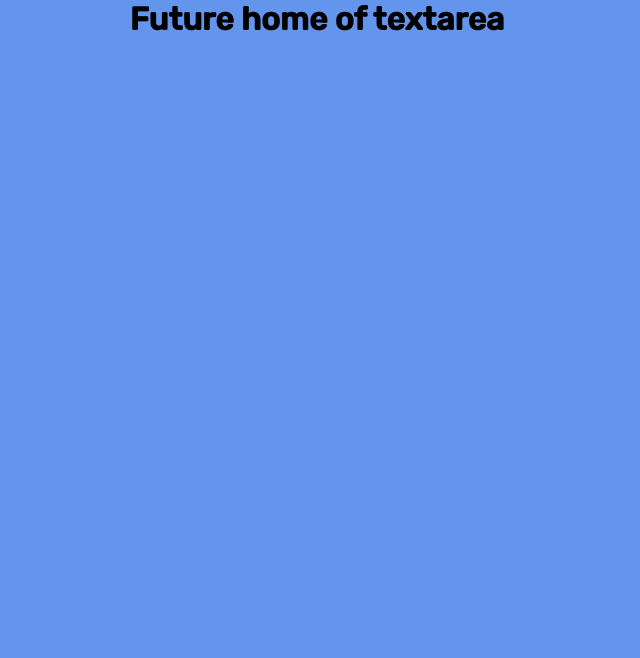
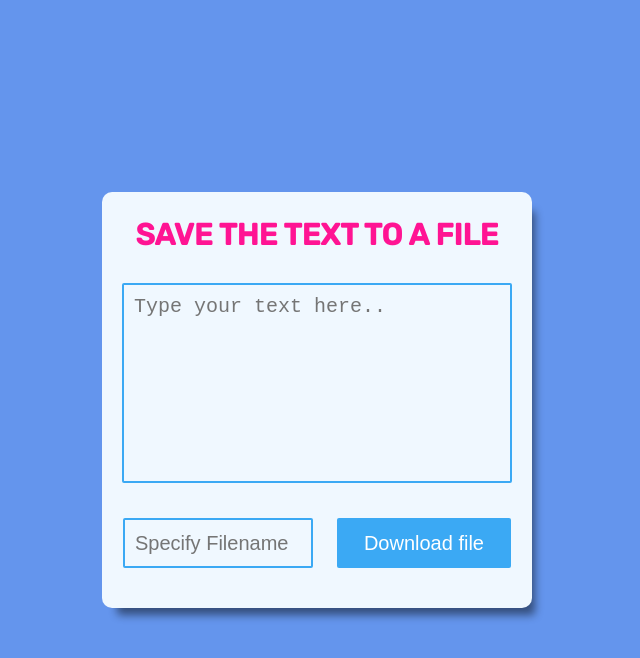
Before and after one commit to letsDoTacos/JavaScript, a plain HTML site: page saveFile/index.html in a window 1280 px wide. Shown: the whole page, without its empty margins (323-963 px from the left). Drawn offline with Linux system fonts and the light colour scheme.

Commit message:
final  commit on saveFile

```diff
--- a/saveFile/index.html
+++ b/saveFile/index.html
@@ -12,8 +12,14 @@
 </head>
 <body>
 
-  <h1>Future home of textarea</h1>
-
+  <!-- container -->
+  <div class="container">
+    <h2>Save the text to a file</h2>
+    <!-- textarea -->
+    <textarea id="text" placeholder="Type your text here.."></textarea>
+    <input id="filename" placeholder="Specify Filename">
+    <button id="download">Download file</button>
+  </div>
 
   <!-- script -->
   <script src="index.js"></script>
--- a/saveFile/index.js
+++ b/saveFile/index.js
@@ -1 +1,43 @@
-alert('taco time!!!');
+// alert('taco time!!!');
+
+
+function downloadFile(filename, content) {
+  const element = document.createElement('a');
+
+  const blob = new Blob([content], {type: 'plain/text'});
+
+  //createObjectURL() static method creates a DOMString containing a URL representing the object given in the parameter.
+  const fileUrl = URL.createObjectURL(blob);
+
+  //setAttribute() Sets the value of an attribute on the specified element.
+
+  // file location
+  element.setAttribute('href', fileUrl);
+  // file name
+  element.setAttribute('dowbload', 'filename')
+  element.style.display = 'none';
+
+  //use appendChild() method to move an element from one element to another
+  document.body.appendChild(element);
+  element.click();
+
+  //The removeChild() method of the Node interface removes a child node from the DOM and returns the removed node
+  document.body.removeChild(element);
+};
+
+window.onload = () => {
+  document.getElementById('download').addEventListener('click', e => {
+
+    // The value of the file name is the input box
+    const filename = document.getElementById('filename').value;
+
+    //The value of what had been input in the textarea
+    const content = document.getElementById('text').value;
+
+    // The && (logical AND) operator indicates whether both operands are true. If both operands have nonzero values, the result has the value 1 . Otherwise, the result has the value 0.
+
+    if(filename && content){
+      downloadFile(filename, content)
+    }
+  });
+};
--- a/saveFile/style.css
+++ b/saveFile/style.css
@@ -10,7 +10,74 @@
 /* body */
 
 body {
+  height: 100vh;
+  display: flex;
+  margin: 0;
+  align-items: center;
+  justify-content: center;
   background-color: cornflowerblue;
   font-family: "Rubik", sans-serif;
   text-align: center;
 }
+
+/* h2 */
+h2 {
+  color: deeppink;
+  font-size: 30px;
+  width: 100%;
+  margin-top: -15px;
+  margin-bottom: 30px;
+  text-align: center;
+  text-transform: uppercase;
+}
+
+/* container */
+.container {
+  width: 430px;
+  padding: 40px 20px;
+  background-color: aliceblue;
+  border-radius: 10px;
+  -webkit-box-shadow: 9px 13px 9px -6px rgba(0, 0, 0, 0.48);
+  box-shadow: 9px 13px 9px -6px rgba(0, 0, 0, 0.48);
+}
+
+/* text area */
+#text {
+  display: block;
+  width: 100%;
+  background-color: transparent;
+  color: #021652;
+  border: 2px solid #3ba9f4;
+  border-radius: 2px;
+  resize: none;
+  margin-bottom: 35px;
+  height: 200px;
+  padding: 10px;
+  font-size: 20px;
+}
+
+/* filename */
+#filename {
+  width: calc(100% - 200px);
+  border: 2px solid #3ba9f4;
+  border-radius: 2px;
+  background-color: transparent;
+  color: #052a53;
+  padding: 0 10px;
+  height: 50px;
+  line-height: 50px;
+  font-size: 20px;
+  margin-right: 20px;
+}
+
+/* button */
+#download {
+  background-color: #3ba9f4;
+  color: #fff;
+  font-size: 20px;
+  height: 50px;
+  border: none;
+  border-radius: 2px;
+  width: 174px;
+  cursor: pointer;
+}
```
